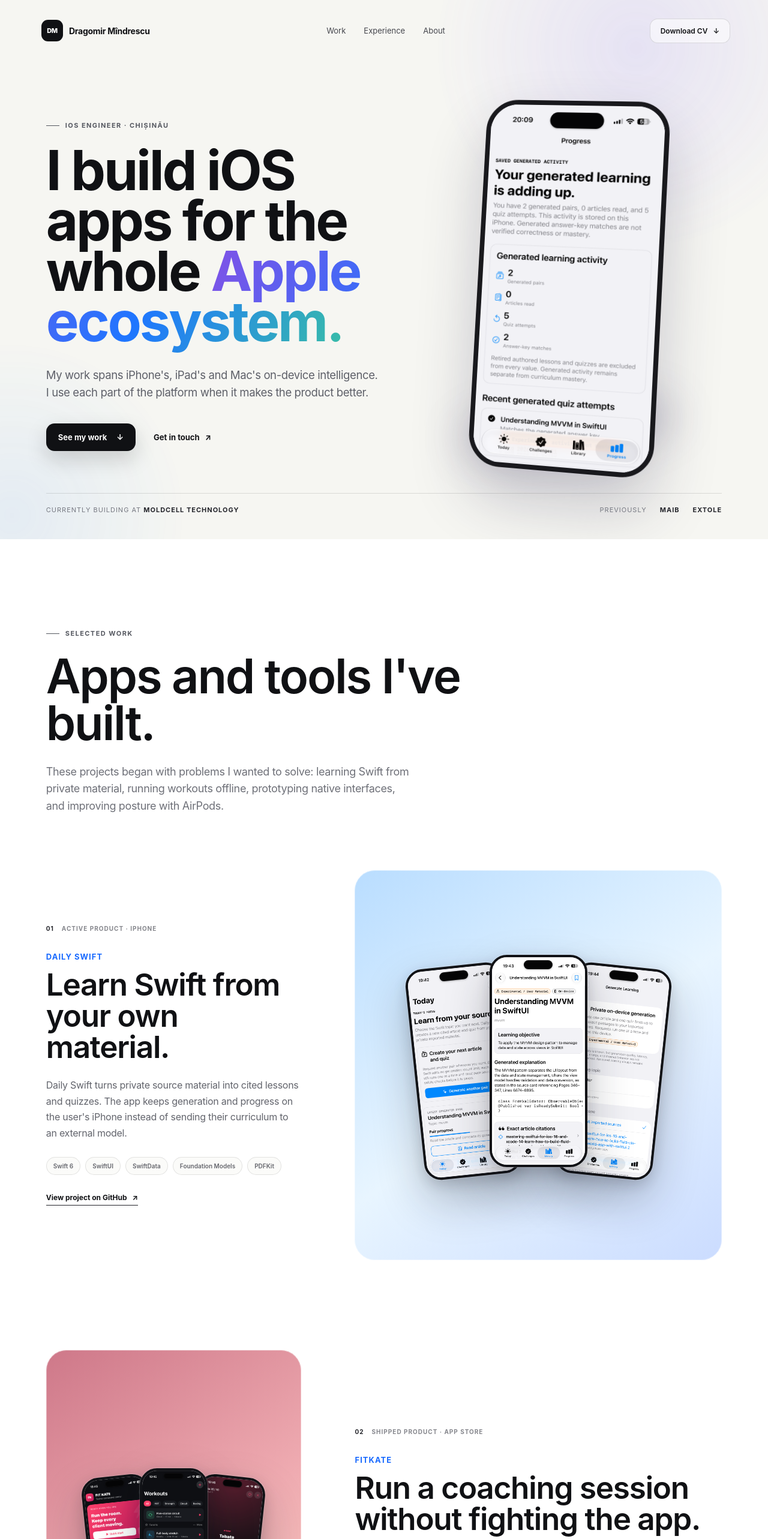
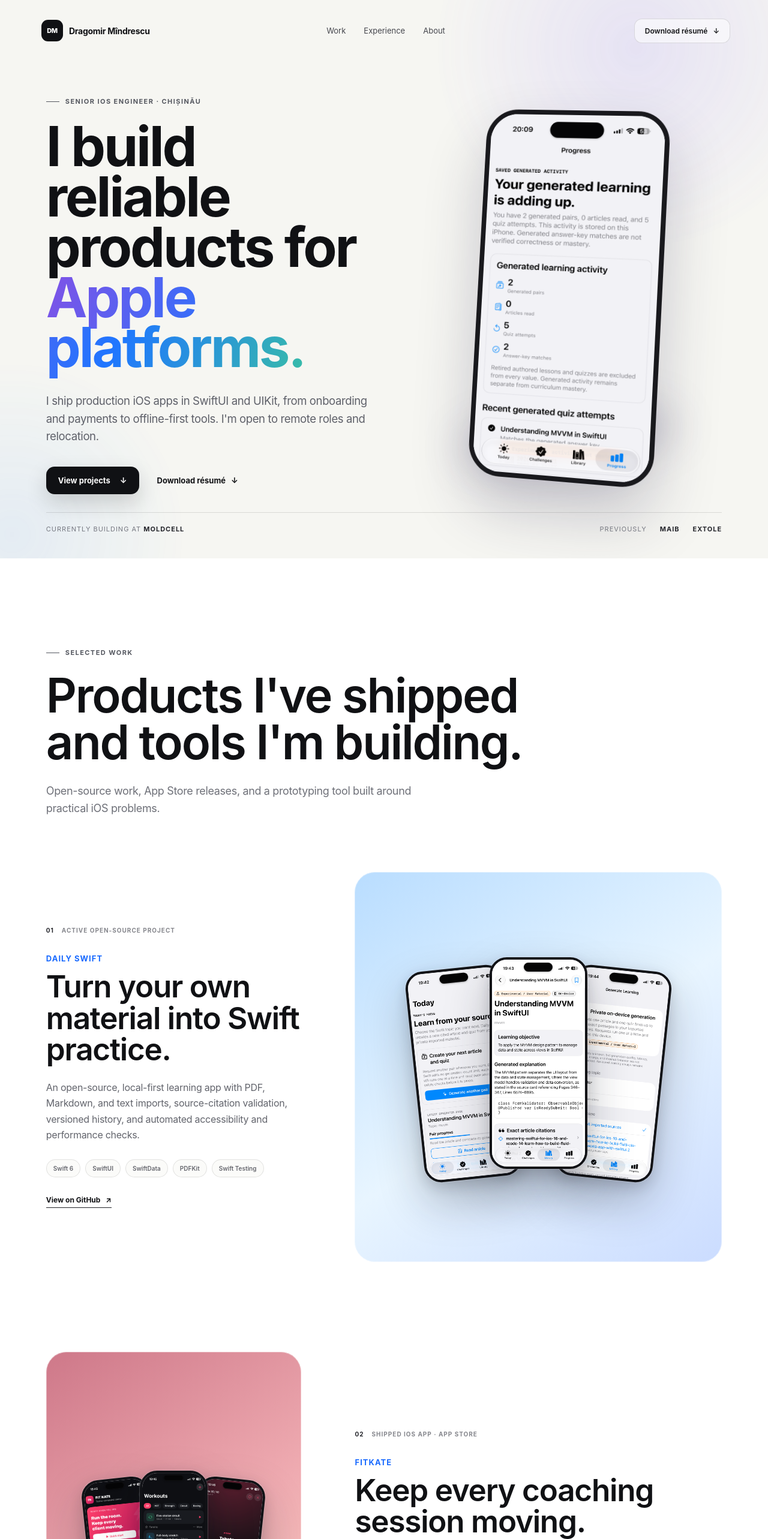
Before and after one commit to VintusS/Portfolio, a Next.js app: page / in a window 1280 px wide. Shown: the top 2566 px of the page at 60% size. Built offline with nearby package versions, Linux system fonts and the light colour scheme; no server answers.

Commit message:
feat: update portfolio

```diff
--- a/app/globals.css
+++ b/app/globals.css
@@ -659,8 +659,7 @@ footer a:hover {
   letter-spacing: -0.017em;
 }
 
-.tag-list,
-.skills-cloud {
+.tag-list {
   margin: 27px 0 0;
   padding: 0;
   display: flex;
@@ -688,6 +687,12 @@ footer a:hover {
   font-weight: 680;
 }
 
+.project-links {
+  display: flex;
+  flex-wrap: wrap;
+  gap: 0 20px;
+}
+
 .project-visual {
   position: relative;
   min-height: 650px;
@@ -709,6 +714,7 @@ footer a:hover {
 .tone-rose { background: linear-gradient(145deg, #ce7889, #efabb1 52%, #ffd7c8); }
 .tone-green { background: linear-gradient(145deg, #4aa878, #9bd7a7 50%, #daf1c8); }
 .tone-blue { background: linear-gradient(145deg, #568fd3, #a9d4f3 52%, #dceeff); }
+.tone-violet { background: linear-gradient(145deg, #7167c9, #afa9ec 52%, #e6e4fb); }
 
 .visual-shell {
   position: absolute;
@@ -1456,12 +1462,17 @@ footer a:hover {
   font-size: 12px;
 }
 
-.timeline-detail {
+.timeline-details {
   max-width: 550px;
   margin: 0;
+  padding-left: 17px;
   color: #6d6e75;
   font-size: 13px;
   line-height: 1.55;
+}
+
+.timeline-details li + li {
+  margin-top: 6px;
 }
 
 .timeline-item time {
@@ -1507,19 +1518,45 @@ footer a:hover {
   letter-spacing: -0.015em;
 }
 
-.skills-cloud {
+.skills-groups {
   margin-top: 85px;
-  justify-content: center;
-  gap: 10px;
-}
-
-.skills-cloud li {
-  padding: 13px 18px;
+  display: grid;
+  grid-template-columns: repeat(3, 1fr);
+  gap: 16px;
+}
+
+.skill-group {
+  min-height: 280px;
+  padding: 29px;
+  border: 1px solid var(--line);
+  border-radius: 25px;
+  background: #fafaf7;
+}
+
+.skill-group h3 {
+  margin: 0;
+  font-size: 21px;
+  font-weight: 650;
+  letter-spacing: -0.035em;
+}
+
+.skill-group ul {
+  margin: 25px 0 0;
+  padding: 0;
+  display: flex;
+  flex-wrap: wrap;
+  align-content: flex-start;
+  gap: 8px;
+  list-style: none;
+}
+
+.skill-group li {
+  padding: 9px 12px;
   border: 1px solid var(--line);
   border-radius: 999px;
-  background: #fafaf7;
+  background: white;
   color: #55575e;
-  font-size: 12px;
+  font-size: 11px;
 }
 
 .contact-section {
@@ -1646,11 +1683,11 @@ footer > a { justify-self: end; color: white; }
 }
 
 .stats-grid > div:nth-child(2),
-.skills-cloud li:nth-child(2) { transition-delay: 80ms; }
+.skill-group:nth-child(2) { transition-delay: 80ms; }
 .stats-grid > div:nth-child(3),
-.skills-cloud li:nth-child(3) { transition-delay: 160ms; }
+.skill-group:nth-child(3) { transition-delay: 160ms; }
 .stats-grid > div:nth-child(4),
-.skills-cloud li:nth-child(4) { transition-delay: 240ms; }
+.skill-group:nth-child(4) { transition-delay: 240ms; }
 
 .hero-enter {
   opacity: 0;
@@ -1739,8 +1776,11 @@ footer > a { justify-self: end; color: white; }
     grid-template-columns: 36px 1fr auto;
   }
 
-  .timeline-detail { grid-column: 2 / -1; }
+  .timeline-details { grid-column: 2 / -1; }
   .about-portrait { min-height: 520px; }
+
+  .skills-groups { grid-template-columns: 1fr; }
+  .skill-group { min-height: 0; }
 }
 
 @media (max-width: 600px) {
@@ -1833,9 +1873,10 @@ footer > a { justify-self: end; color: white; }
   }
 
   .timeline-item time { grid-column: 2; grid-row: 2; justify-self: start; }
-  .timeline-detail { grid-column: 2; grid-row: 3; }
+  .timeline-details { grid-column: 2; grid-row: 3; }
   .about-portrait { min-height: 440px; }
-  .skills-cloud { justify-content: flex-start; }
+  .skills-groups { margin-top: 60px; }
+  .skill-group { padding: 24px; }
   .contact-section { min-height: 720px; }
   .contact-inner h2 { font-size: 55px; }
   .contact-email { font-size: 16px; }
--- a/app/layout.tsx
+++ b/app/layout.tsx
@@ -4,19 +4,23 @@ import { githubUrl, linkedinUrl, siteUrl } from "@/lib/site";
 import "./globals.css";
 
 const siteDescription =
-  "Portfolio of Dragomir Mîndrescu, an iOS engineer in Chișinău building Swift and SwiftUI apps for iPhone, Mac, Apple Wallet, AirPods, and widgets.";
+  "Portfolio of Dragomir Mîndrescu, a Senior iOS Engineer building production apps with Swift, SwiftUI, and UIKit. Open to remote roles and relocation.";
 
 export const metadata: Metadata = {
   metadataBase: new URL(siteUrl),
-  title: "Dragomir Mîndrescu | iOS Engineer in Chișinău",
+  title: "Dragomir Mîndrescu | Senior iOS Engineer",
   description: siteDescription,
   keywords: [
     "Dragomir Mîndrescu",
     "iOS engineer",
+    "Senior iOS Engineer",
     "iOS developer",
     "Swift developer",
     "SwiftUI",
     "Apple platforms",
+    "UIKit",
+    "Firebase",
+    "remote iOS engineer",
     "Chișinău",
   ],
   authors: [{ name: "Dragomir Mîndrescu" }],
@@ -38,14 +42,14 @@ export const metadata: Metadata = {
     type: "website",
     url: siteUrl,
     locale: "en_US",
-    title: "Dragomir Mîndrescu | iOS Engineer",
+    title: "Dragomir Mîndrescu | Senior iOS Engineer",
     description: siteDescription,
     siteName: "Dragomir Mîndrescu",
-    images: [{ url: `${siteUrl}/og-v2.png`, width: 1672, height: 941, alt: "Dragomir Mîndrescu, iOS Engineer" }],
+    images: [{ url: `${siteUrl}/og-v2.png`, width: 1672, height: 941, alt: "Dragomir Mîndrescu, Senior iOS Engineer" }],
   },
   twitter: {
     card: "summary_large_image",
-    title: "Dragomir Mîndrescu | iOS Engineer",
+    title: "Dragomir Mîndrescu | Senior iOS Engineer",
     description: siteDescription,
     images: [`${siteUrl}/og-v2.png`],
   },
@@ -60,13 +64,13 @@ const structuredData = {
       name: "Dragomir Mîndrescu",
       url: siteUrl,
       image: `${siteUrl}/dragomir-mindrescu.jpg`,
-      jobTitle: "iOS Engineer",
+      jobTitle: "Senior iOS Engineer",
       homeLocation: {
         "@type": "Place",
         name: "Chișinău, Moldova",
       },
       sameAs: [githubUrl, linkedinUrl],
-      knowsAbout: ["iOS development", "Swift", "SwiftUI", "Apple platforms"],
+      knowsAbout: ["iOS development", "Swift", "SwiftUI", "UIKit", "iOS architecture", "iOS testing", "Firebase"],
     },
     {
       "@type": "WebSite",
--- a/app/page.tsx
+++ b/app/page.tsx
@@ -2,18 +2,19 @@
 
 import Image from "next/image";
 import { useEffect, useRef, useState } from "react";
+import { githubUrl, linkedinUrl } from "@/lib/site";
 
 const projects = [
   {
     id: "daily-swift",
     number: "01",
-    label: "Active product · iPhone",
+    label: "Active open-source project",
     title: "Daily Swift",
-    headline: "Learn Swift from your own material.",
+    headline: "Turn your own material into Swift practice.",
     description:
-      "Daily Swift turns private source material into cited lessons and quizzes. The app keeps generation and progress on the user's iPhone instead of sending their curriculum to an external model.",
-    tags: ["Swift 6", "SwiftUI", "SwiftData", "Foundation Models", "PDFKit"],
-    github: "https://github.com/VintusS/Daily-Swift",
+      "An open-source, local-first learning app with PDF, Markdown, and text imports, source-citation validation, versioned history, and automated accessibility and performance checks.",
+    tags: ["Swift 6", "SwiftUI", "SwiftData", "PDFKit", "Swift Testing"],
+    links: [{ label: "View on GitHub", href: "https://github.com/VintusS/Daily-Swift" }],
     tone: "sky",
     screenshots: [
       { src: "/projects/daily-swift/01.png", alt: "Daily Swift Today screen", label: "Today screen", kind: "phone" },
@@ -24,13 +25,16 @@ const projects = [
   {
     id: "fitkate",
     number: "02",
-    label: "Shipped product · App Store",
+    label: "Shipped iOS app · App Store",
     title: "FitKate",
-    headline: "Run a coaching session without fighting the app.",
+    headline: "Keep every coaching session moving.",
     description:
-      "FitKate works offline and covers the full session, from workout setup to timed exercise playback. It includes multilingual audio cues, encrypted backups, and a large timer that stays readable across the room.",
+      "An offline-first coaching app with a session engine for HIIT, EMOM, circuits, rotations, participant assignments, and audio cues. Portable backups are encrypted, and the core session logic is covered by tests.",
     tags: ["SwiftUI", "SwiftData", "AVFoundation", "CryptoKit", "XCTest"],
-    github: "https://github.com/VintusS/Fit-Kate",
+    links: [
+      { label: "Open in the App Store", href: "https://apps.apple.com/md/app/fit-kate/id6778141028" },
+      { label: "View on GitHub", href: "https://github.com/VintusS/Fit-Kate" },
+    ],
     tone: "rose",
     screenshots: [
       { src: "/projects/fitkate/01.png", alt: "FitKate dashboard", label: "Dashboard", kind: "phone" },
@@ -41,13 +45,13 @@ const projects = [
   {
     id: "swiftbuilder",
     number: "03",
-    label: "Bachelor thesis · macOS + iOS",
+    label: "macOS/iOS prototyping tool",
     title: "SwiftBuilder",
-    headline: "Design an interface and run the SwiftUI prototype.",
+    headline: "Build the interface, then run the prototype.",
     description:
-      "SwiftBuilder is a macOS editor for assembling multi-screen interfaces. It exports SwiftUI and launches prototypes in the Simulator or on a connected iPhone through its companion app.",
-    tags: ["SwiftUI", "AppKit", "Codable", "simctl", "devicectl"],
-    github: "https://github.com/VintusS/SwiftBuilder",
+      "A visual editor and iOS preview runner for multi-screen prototypes. It exports SwiftUI and automates build, installation, data transfer, and launch in the Simulator or on a connected device.",
+    tags: ["Swift", "SwiftUI", "AppKit", "22 components", "Xcode CLI"],
+    links: [{ label: "View on GitHub", href: "https://github.com/VintusS/SwiftBuilder" }],
     tone: "green",
     screenshots: [
       { src: "/projects/swiftbuilder/01.png", alt: "SwiftBuilder macOS workspace", label: "macOS workspace", kind: "desktop" },
@@ -55,20 +59,20 @@ const projects = [
     ],
   },
   {
-    id: "poschore",
+    id: "inpenso",
     number: "04",
-    label: "Active product · Sensors",
-    title: "Poschore",
-    headline: "A quiet reminder when posture starts to slip.",
+    label: "Shipped iOS app · App Store",
+    title: "Inpenso",
+    headline: "Keep budgets close without giving up privacy.",
     description:
-      "Poschore calibrates against the user's natural upright position, then reads motion data from compatible Apple headphones. It notices sustained head and neck movement while keeping that data private.",
-    tags: ["Core Motion", "SwiftUI", "SwiftData", "AirPods", "Privacy"],
-    github: "https://github.com/VintusS/Poschore",
-    tone: "blue",
+      "A shipped, on-device finance app for tracking budgets from the app, Home Screen widgets, and Siri shortcuts.",
+    tags: ["iOS", "On-device", "Budgets", "WidgetKit", "Siri Shortcuts"],
+    links: [{ label: "Open in the App Store", href: "https://apps.apple.com/md/app/inpenso/id6756283754" }],
+    tone: "violet",
     screenshots: [
-      { src: "/projects/poschore/01.png", alt: "Poschore calibration screen", label: "Calibration", kind: "phone" },
-      { src: "/projects/poschore/02.png", alt: "Poschore active tracking screen", label: "Active tracking", kind: "phone" },
-      { src: "/projects/poschore/03.png", alt: "Poschore aligned state", label: "Aligned state", kind: "phone" },
+      { src: "/projects/inpenso/01.png", alt: "Inpenso budget overview", label: "Budget overview", kind: "phone" },
+      { src: "/projects/inpenso/02.png", alt: "Inpenso transaction screen", label: "Transactions", kind: "phone" },
+      { src: "/projects/inpenso/03.png", alt: "Inpenso widgets", label: "Widgets", kind: "phone" },
     ],
   },
 ];
@@ -76,53 +80,47 @@ const projects = [
 const experience = [
   {
     company: "Moldcell",
-    role: "Middle iOS Developer",
+    role: "iOS Developer",
     period: "Jun 2026 to present",
-    detail: "I work on customer account flows, telecom services, and Apple Wallet features.",
+    details: [
+      "Own the mobile eKYC implementation as the sole iOS developer.",
+      "Collaborate on Apple Pay payment flows and improve navigation and animations.",
+      "Reduced app launch time by approximately 80% and instrumented key user actions with Firebase Analytics.",
+    ],
   },
   {
     company: "maib",
     role: "iOS Developer",
     period: "Dec 2025 to May 2026",
-    detail: "I improved in-app feedback and customer flows in maibank.",
+    details: [
+      "Led the in-app feedback integration.",
+      "Moved the customer AI chat from WebView to native UIKit and rewrote its networking layer.",
+    ],
   },
   {
     company: "Extole",
     role: "Software Engineer",
-    period: "May 2025 to May 2026",
-    detail: "I built mobile referral products and reusable modules for delivery across platforms.",
-  },
-  {
-    company: "Extole",
-    role: "Frontend Technical Support Engineer",
-    period: "Sep 2023 to May 2025",
-    detail: "I supported enterprise integrations across JavaScript sites and mobile SDKs.",
+    period: "Sep 2023 to May 2026",
+    details: [
+      "Contributed to Go Extole and the iOS SDK, including mobile referral integrations and production fixes.",
+      "Improved CI/CD workflows and mentored student interns.",
+    ],
   },
 ];
 
-const skills = [
-  "SwiftData",
-  "Foundation Models",
-  "PDFKit",
-  "Core Motion",
-  "CMHeadphoneMotionManager",
-  "Background Tasks",
-  "AVFoundation",
-  "CryptoKit",
-  "PassKit",
-  "WidgetKit",
-  "AppKit",
-  "Foundation",
-  "Codable",
-  "Swift Concurrency",
-  "Swift Testing",
-  "XCTest / XCUITest",
-  "Swift Package Manager",
-  "SwiftLint",
-  "simctl",
-  "devicectl",
-  "Xcode Command Line Tools",
-  "JSON Persistence",
+const skillGroups = [
+  {
+    title: "iOS development",
+    skills: ["Swift", "SwiftUI", "UIKit", "Swift concurrency", "SwiftData", "AppKit", "AVFoundation", "PassKit", "WidgetKit", "CryptoKit"],
+  },
+  {
+    title: "Architecture and quality",
+    skills: ["MVVM", "Offline-first persistence", "REST APIs", "XCTest", "Swift Testing", "Accessibility", "Reusable UI components"],
+  },
+  {
+    title: "Firebase and delivery",
+    skills: ["Firebase Analytics", "Performance Monitoring", "Remote Config", "CI/CD", "App Store Connect", "Xcode command-line tools"],
+  },
 ];
 
 type ProjectScreenshot = {
@@ -207,7 +205,7 @@ function HeroScreenshot({ revision }: { revision: number }) {
   );
 }
 
-function AnimatedStat({ value, label, prefix = "" }: { value: number; label: string; prefix?: string }) {
+function AnimatedStat({ value, label, prefix = "", suffix = "" }: { value: number; label: string; prefix?: string; suffix?: string }) {
   const [displayValue, setDisplayValue] = useState(0);
   const statRef = useRef<HTMLDivElement>(null);
   const hasAnimated = useRef(false);
@@ -259,7 +257,7 @@ function AnimatedStat({ value, label, prefix = "" }: { value: number; label: str
 
   return (
     <div ref={statRef} data-reveal>
-      <strong aria-label={`${prefix}${value}`}>{prefix}{displayValue}</strong>
+      <strong aria-label={`${prefix}${value}${suffix}`}>{prefix}{displayValue}{suffix}</strong>
       <span>{label}</span>
     </div>
   );
@@ -330,8 +328,8 @@ export default function Home() {
           <a href="#experience">Experience</a>
           <a href="#about">About</a>
         </nav>
-        <a className="header-cta" href="/Dragomir-Mindrescu-CV.pdf" download>
-          Download CV <span>↓</span>
+        <a className="header-cta" href="/Dragomir-Mindrescu-Resume.pdf" download>
+          Download résumé <span>↓</span>
         </a>
       </header>
 
@@ -340,14 +338,14 @@ export default function Home() {
           <div className="hero-glow glow-one" />
           <div className="hero-glow glow-two" />
           <div className="hero-copy">
-            <p className="eyebrow hero-enter delay-1"><span /> iOS engineer · Chișinău</p>
-            <h1 className="hero-enter delay-2">I build iOS apps for the whole <em>Apple ecosystem.</em></h1>
+            <p className="eyebrow hero-enter delay-1"><span /> Senior iOS Engineer · Chișinău</p>
+            <h1 className="hero-enter delay-2">I build reliable products for <em>Apple platforms.</em></h1>
             <p className="hero-summary hero-enter delay-3">
-              My work spans iPhone's, iPad's and Mac's on-device intelligence. I use each part of the platform when it makes the product better.
+              I ship production iOS apps in SwiftUI and UIKit, from onboarding and payments to offline-first tools. I&apos;m open to remote roles and relocation.
             </p>
             <div className="hero-actions hero-enter delay-4">
-              <a className="button button-primary" href="#work">See my work <span>↓</span></a>
-              <a className="text-link" href="mailto:dmindrescu03@gmail.com">Get in touch <span>↗</span></a>
+              <a className="button button-primary" href="#work">View projects <span>↓</span></a>
+              <a className="text-link" href="/Dragomir-Mindrescu-Resume.pdf" download>Download résumé <span>↓</span></a>
             </div>
           </div>
 
@@ -359,7 +357,7 @@ export default function Home() {
           </div>
 
           <div className="hero-foot hero-enter delay-4">
-            <p>Currently building at <strong>Moldcell Technology</strong></p>
+            <p>Currently building at <strong>Moldcell</strong></p>
             <div><span>Previously</span><strong>maib</strong><strong>Extole</strong></div>
           </div>
         </section>
@@ -367,8 +365,8 @@ export default function Home() {
         <section className="work-section" id="work">
           <div className="section-heading" data-reveal>
             <p className="eyebrow"><span /> Selected work</p>
-            <h2>Apps and tools I&apos;ve built.</h2>
-            <p>These projects began with problems I wanted to solve: learning Swift from private material, running workouts offline, prototyping native interfaces, and improving posture with AirPods.</p>
+            <h2>Products I&apos;ve shipped and tools I&apos;m building.</h2>
+            <p>Open-source work, App Store releases, and a prototyping tool built around practical iOS problems.</p>
           </div>
 
           <div className="project-list">
@@ -382,9 +380,13 @@ export default function Home() {
                   <ul className="tag-list" aria-label={`${project.title} technologies`}>
                     {project.tags.map((tag) => <li key={tag}>{tag}</li>)}
                   </ul>
-                  <a className="project-link" href={project.github} target="_blank" rel="noreferrer">
-                    View project on GitHub <span>↗</span>
-                  </a>
+                  <div className="project-links" aria-label={`${project.title} links`}>
+                    {project.links.map((link) => (
+                      <a className="project-link" href={link.href} target="_blank" rel="noreferrer" key={link.href}>
+                        {link.label} <span>↗</span>
+                      </a>
+                    ))}
+                  </div>
                 </div>
                 <div className={`project-visual tone-${project.tone}`}>
                   <ProjectScreenshotGallery screenshots={project.screenshots} title={project.title} revision={screenshotRevision} />
@@ -395,8 +397,8 @@ export default function Home() {
 
           <div className="more-work" data-reveal>
             <div><p className="eyebrow"><span /> More work</p><h3>A few smaller<br />projects.</h3></div>
-            <a href="https://github.com/VintusS/Inpenso" target="_blank" rel="noreferrer">
-              <span>Inpenso</span><small>Personal finance · App Store</small><b>↗</b>
+            <a href="https://github.com/VintusS/Poschore" target="_blank" rel="noreferrer">
+              <span>Poschore</span><small>Motion sensing · Open source</small><b>↗</b>
             </a>
             <a href="https://github.com/VintusS/SilverLink" target="_blank" rel="noreferrer">
               <span>SilverLink</span><small>Accessibility · Hackathon winner</small><b>↗</b>
@@ -407,27 +409,29 @@ export default function Home() {
         <section className="stats-section" aria-label="Career statistics">
           <div className="stat-intro" data-reveal>
             <p className="eyebrow light"><span /> In numbers</p>
-            <h2>The numbers so far.</h2>
+            <h2>Evidence over adjectives.</h2>
           </div>
           <div className="stats-grid">
-            <AnimatedStat value={23} prefix="'" label="working in software since" />
-            <AnimatedStat value={5} label="products shipped to the App Store" />
-            <AnimatedStat value={3} label="hackathon awards and recognitions" />
-            <AnimatedStat value={33} label="public GitHub repositories" />
+            <AnimatedStat value={80} prefix="~" suffix="%" label="faster app launch at Moldcell" />
+            <AnimatedStat value={2} label="independently shipped App Store apps" />
+            <AnimatedStat value={22} label="components built for SwiftBuilder" />
+            <AnimatedStat value={3} label="companies in production experience" />
           </div>
         </section>
 
         <section className="experience-section" id="experience">
           <div className="section-heading compact" data-reveal>
             <p className="eyebrow"><span /> Experience</p>
-            <h2>How I got here.</h2>
+            <h2>Production iOS experience.</h2>
           </div>
           <div className="timeline">
             {experience.map((item, index) => (
               <article className="timeline-item" data-reveal key={`${item.company}-${item.role}`}>
                 <span className="timeline-index">0{index + 1}</span>
                 <div><h3>{item.company}</h3><p>{item.role}</p></div>
-                <p className="timeline-detail">{item.detail}</p>
+                <ul className="timeline-details">
+                  {item.details.map((detail) => <li key={detail}>{detail}</li>)}
+                </ul>
                 <time>{item.period}</time>
               </article>
             ))}
@@ -446,28 +450,33 @@ export default function Home() {
             </div>
             <div className="about-copy">
               <p className="eyebrow"><span /> About</p>
-              <h2>The parts users<br />do not see still <em>matter.</em></h2>
+              <h2>Product-minded.<br />Careful with the <em>details.</em></h2>
               <p>
-                I&apos;m Dragomir, an iOS engineer in Chișinău. I spend a lot of time on the work behind the interface: state that survives edge cases, failures that explain themselves, accessible controls, and code the next engineer can still follow.
+                I&apos;m Dragomir, a Senior iOS Engineer based in Chișinău. I work across SwiftUI and UIKit, with a focus on architecture, testing, accessibility, and the production details that keep an app dependable.
               </p>
             </div>
           </div>
-          <ul className="skills-cloud" data-reveal aria-label="Technical skills">
-            {skills.map((skill) => <li key={skill}>{skill}</li>)}
-          </ul>
+          <div className="skills-groups" data-reveal aria-label="Technical skills">
+            {skillGroups.map((group) => (
+              <section className="skill-group" key={group.title}>
+                <h3>{group.title}</h3>
+                <ul>{group.skills.map((skill) => <li key={skill}>{skill}</li>)}</ul>
+              </section>
+            ))}
+          </div>
         </section>
 
         <section className="contact-section" id="contact">
           <div className="contact-orb orb-left" /><div className="contact-orb orb-right" />
           <div className="contact-inner" data-reveal>
             <p className="eyebrow light"><span /> Get in touch</p>
-            <h2>Need an <em>iOS engineer?</em></h2>
-            <p>I&apos;m interested in iOS work where the product problem is real and the details matter. If that sounds like your team, send me an email.</p>
+            <h2>Looking for a <em>Senior iOS Engineer?</em></h2>
+            <p>I&apos;m open to remote roles and relocation opportunities where I can own meaningful iOS work and help ship a dependable product.</p>
             <a className="contact-email" href="mailto:dmindrescu03@gmail.com">dmindrescu03@gmail.com <span>↗</span></a>
             <div className="contact-links">
-              <a href="https://github.com/VintusS" target="_blank" rel="noreferrer">GitHub ↗</a>
-              <a href="https://www.linkedin.com/in/%EF%A3%BF-dragomir-m%C3%AEndrescu-34236227b/" target="_blank" rel="noreferrer">LinkedIn ↗</a>
-              <a href="/Dragomir-Mindrescu-CV.pdf" download>Download CV ↓</a>
+              <a href={githubUrl} target="_blank" rel="noreferrer">GitHub ↗</a>
+              <a href={linkedinUrl} target="_blank" rel="noreferrer">LinkedIn ↗</a>
+              <a href="/Dragomir-Mindrescu-Resume.pdf" download>Download résumé ↓</a>
             </div>
           </div>
         </section>
```
Also changed, not shown: public/projects/README.md, public/projects/inpenso/README.md (added), 1 other file (tests, documents, lock files or other folders).
